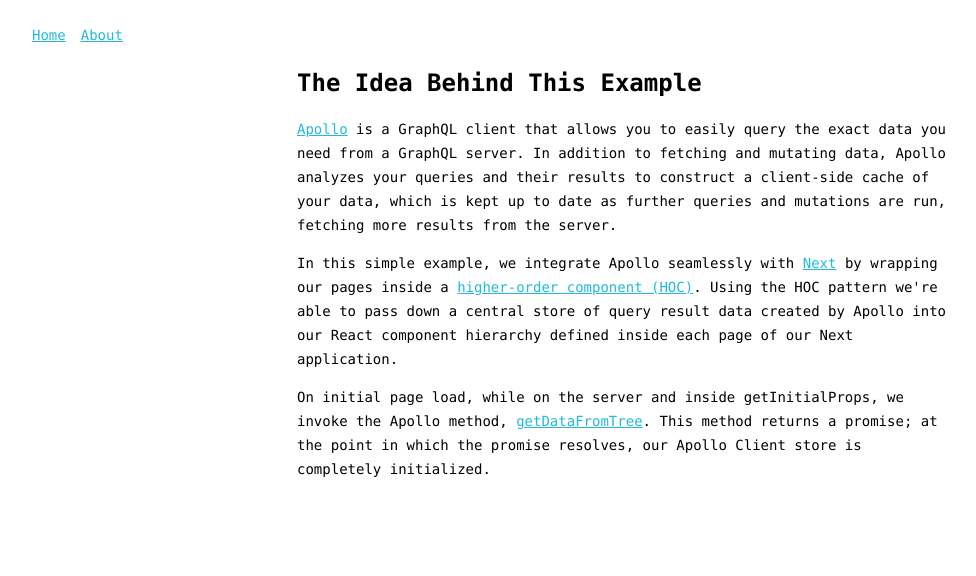
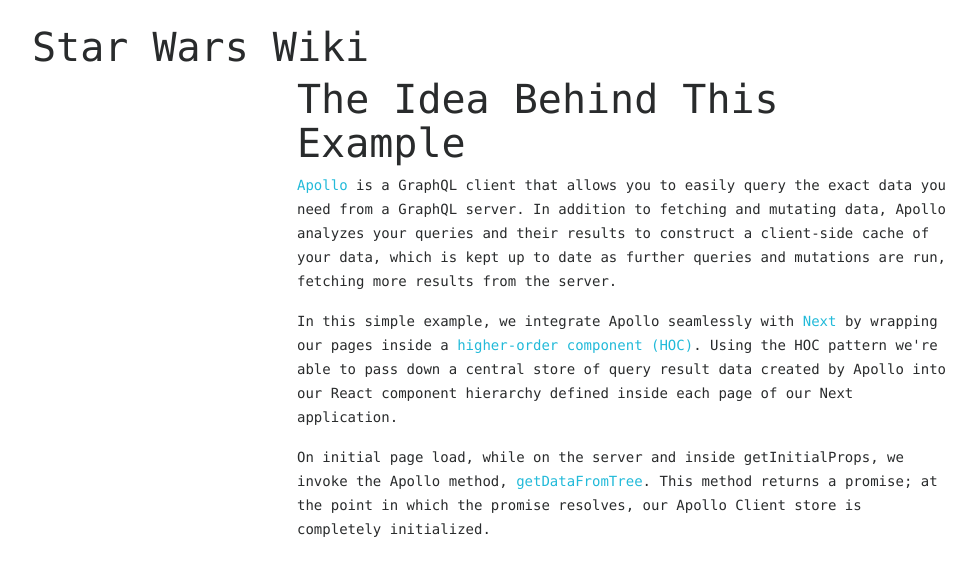
Before and after one commit to JonHX/graphql-nextjs-apollo-now, a Next.js app: page /about in a window 1280 px wide. Shown: the top 576 px of the page, without its empty margins (18-994 px from the left). Built offline with nearby package versions, Linux system fonts and the light colour scheme.

Commit message:
checking now routing works correctly

```diff
--- a/components/Header.js
+++ b/components/Header.js
@@ -3,25 +3,7 @@
 
 const Header = ({ router: { pathname } }) => (
   <header>
-    <Link prefetch href='/'>
-      <a className={pathname === '/' ? 'is-active' : ''}>Home</a>
-    </Link>
-    <Link prefetch href='/about'>
-      <a className={pathname === '/about' ? 'is-active' : ''}>About</a>
-    </Link>
-    <style jsx>{`
-      header {
-        margin-bottom: 25px;
-      }
-      a {
-        font-size: 14px;
-        margin-right: 15px;
-        text-decoration: none;
-      }
-      .is-active {
-        text-decoration: underline;
-      }
-    `}</style>
+    <h1>Star Wars Wiki</h1>
   </header>
 )
 
--- a/pages/_app.js
+++ b/pages/_app.js
@@ -1,4 +1,5 @@
 import App, { Container } from 'next/app'
+import Head from 'next/head'
 import React from 'react'
 import Header from '../components/Header'
 import withApolloClient from '../lib/with-apollo-client'
@@ -9,6 +10,9 @@
     const { Component, pageProps, apolloClient } = this.props
     return (
       <Container>
+        <Head>
+          <link rel="stylesheet" href="https://maxcdn.bootstrapcdn.com/bootstrap/4.0.0-alpha.6/css/bootstrap.min.css" />
+        </Head>
         <ApolloProvider client={apolloClient}>
           <Header />
           <Component {...pageProps} />
```
Also changed, not shown: pages/index.js (+6 -4 lines).
